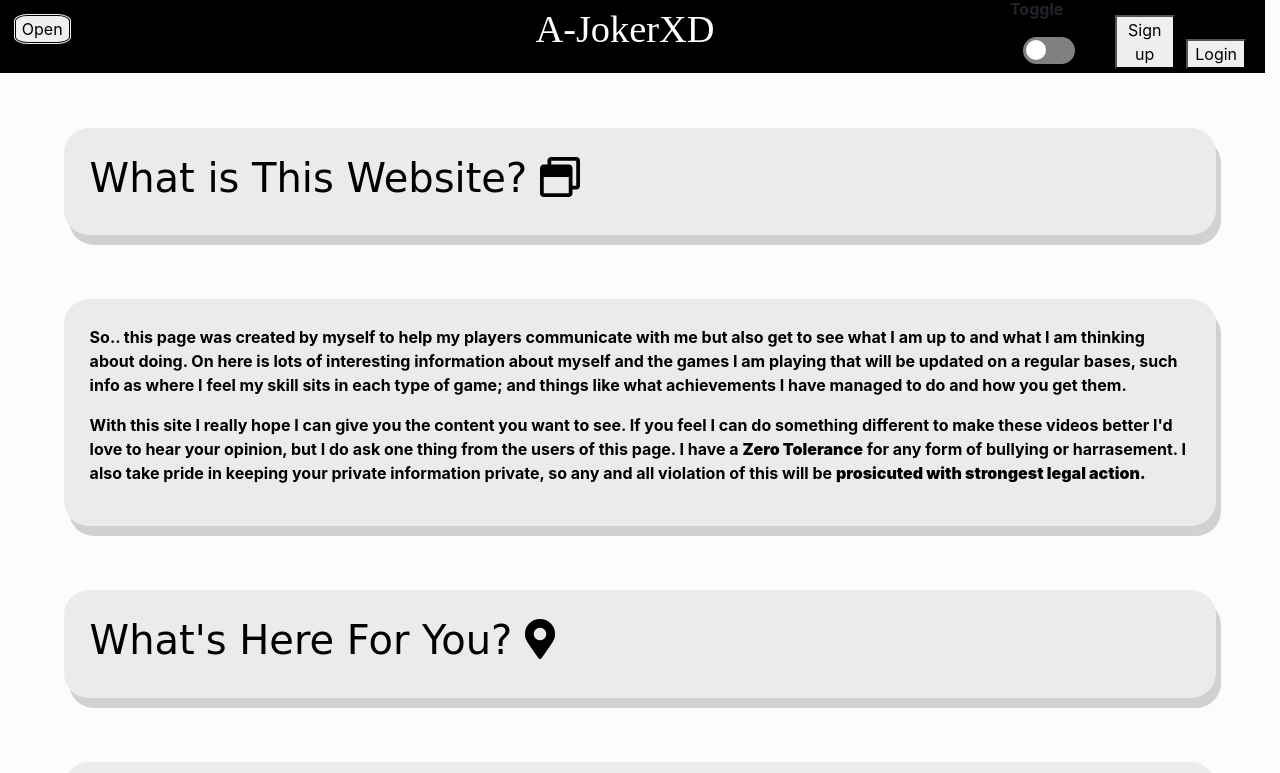
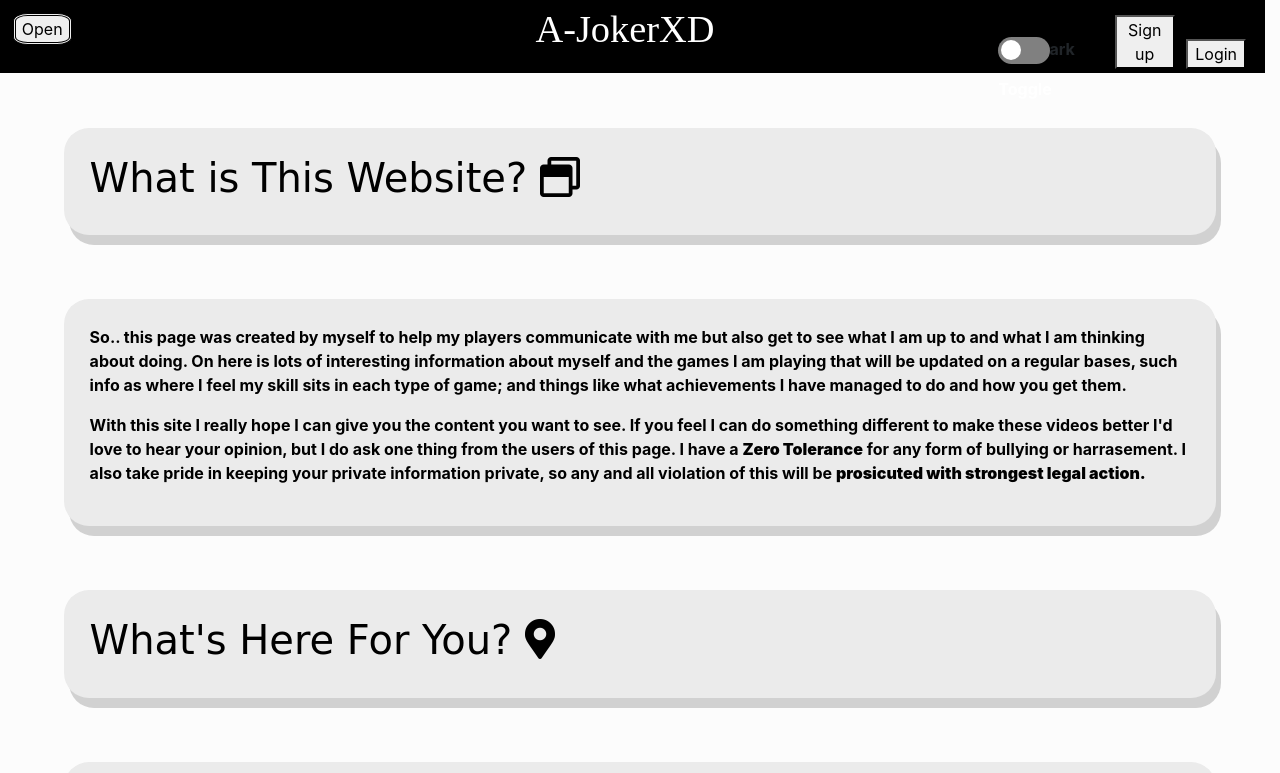
Before and after one commit to akarczmarz2000/UCFDMP, a plain HTML site: page index.html in a window 1280 px wide. Shown: the top 773 px of the page. Drawn offline with nearby package versions, Linux system fonts and the light colour scheme; a web font is replaced by a local one.

Commit message:
Index updated style

```diff
--- a/index.html
+++ b/index.html
@@ -45,9 +45,9 @@
 			<h1 class="top-hdr">A-JokerXD</h1>
 			<!---Light/Dark Mode Button--->
 			<div class="l-d-btn-container">
-				<div class="l-d-name">
-					<p>Ligh/Dark</p>
-					<p>Toggle</p>
+				<div class="l-d-name-pos">
+					<p class="">Ligh/Dark</p>
+					<p class="l-d-name">Toggle</p>
 				</div>
 				<input type="checkbox" id="switch" name="theme" onclick="lightDarkMode()">
 				<label for="switch">Toggle</label>
--- a/style.css
+++ b/style.css
@@ -186,8 +186,12 @@ body{
     background-color: var(--bg);
 }
 
+.l-d-name-pos{
+    position: absolute;
+}
+
 .l-d-name{
-    text-align: center;
+    color: white;
 }
 
 .l-d-container{
```
